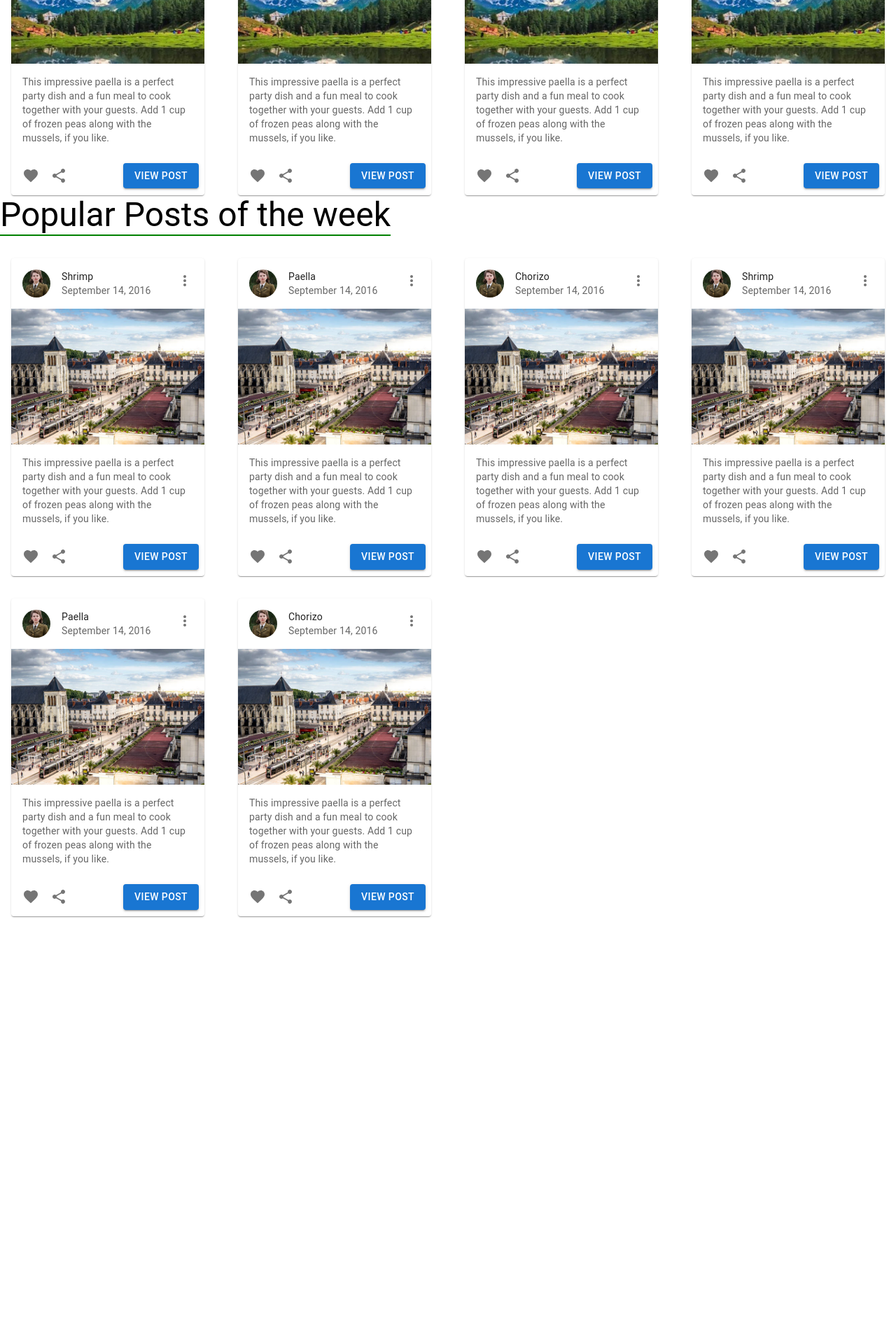
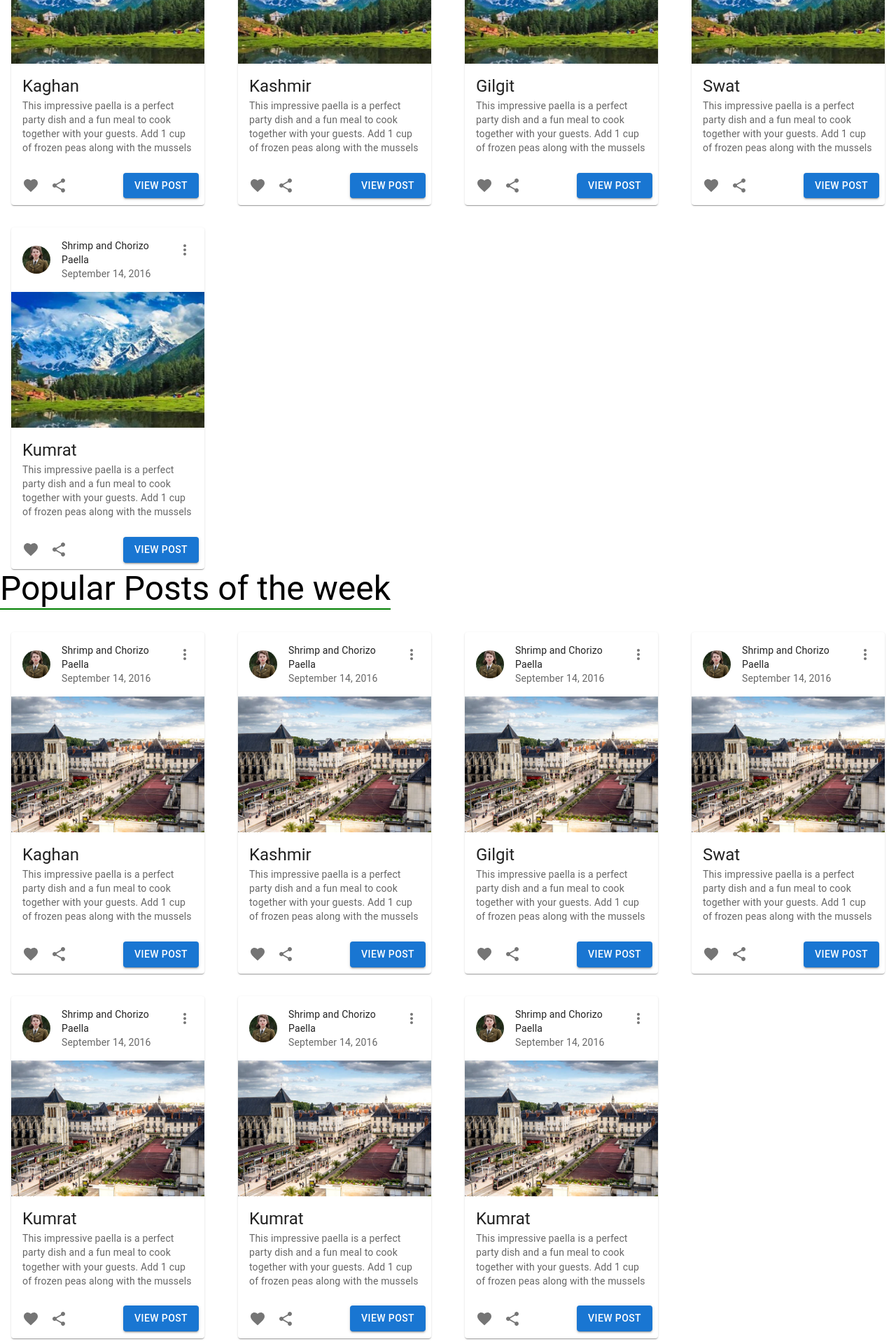
Before and after one commit to imdeveloper100/travel-book, a Next.js app: page / in a window 1280 px wide. Shown: the part 873-2793 px from the top of the page at 70% size. Before the commit the page ends 2190 px from the top, so only its background shows below. Built offline with nearby package versions, Linux system fonts and the light colour scheme.

Commit message:
posts compnent modified:  - Now posts title and description are coming from Array

```diff
--- a/components/posts/index.js
+++ b/components/posts/index.js
@@ -21,6 +21,38 @@ import Box from "@mui/material/Box";
 import Styles from "./main.module.css";
 import { Link } from "@mui/material";
 
+const userData = [
+  {
+    user: [
+      {
+        title: "Kaghan",
+        description:
+          "This impressive paella is a perfect party dish and a fun meal to cook together with your guests. Add 1 cup of frozen peas along with the mussels",
+      },
+      {
+        title: "Kashmir",
+        description:
+          "This impressive paella is a perfect party dish and a fun meal to cook together with your guests. Add 1 cup of frozen peas along with the mussels",
+      },
+      {
+        title: "Gilgit",
+        description:
+          "This impressive paella is a perfect party dish and a fun meal to cook together with your guests. Add 1 cup of frozen peas along with the mussels",
+      },
+      {
+        title: "Swat",
+        description:
+          "This impressive paella is a perfect party dish and a fun meal to cook together with your guests. Add 1 cup of frozen peas along with the mussels",
+      },
+      {
+        title: "Kumrat",
+        description:
+          "This impressive paella is a perfect party dish and a fun meal to cook together with your guests. Add 1 cup of frozen peas along with the mussels",
+      },
+    ],
+  },
+];
+
 const ExpandMore = styled((props) => {
   const { expand, ...other } = props;
   return <IconButton {...other} />;
@@ -37,10 +69,7 @@ export default function Main() {
   const [expanded1, setExpanded1] = React.useState(false);
   const [data, setData] = React.useState();
 
-
-  const handlePostClick = () => {
-
-  }
+  const handlePostClick = () => {};
   const handleExpandClick = () => {
     setExpanded(!expanded);
   };
@@ -53,12 +82,10 @@ export default function Main() {
           </Typography>
         </Item>
         <Grid className={Styles.cardGrid} item xs={12} md={4} lg={3}>
+          {userData.map((data, i) => (
             <Item className={Styles.cardItem}>
-            <Card className={Styles.card} sx={{ maxWidth: 350 }}>
+              <Card key={i} className={Styles.card} sx={{ maxWidth: 350 }}>
                 <CardHeader
-              link= {
-                <Link href="./profile"></Link>
-              }
                   avatar={
                     <Avatar
                       sx={{ bgcolor: red[500] }}
@@ -82,10 +109,15 @@ export default function Main() {
                   alt="Paella dish"
                 />
                 <CardContent>
+                  <Typography
+                    variant="h5"
+                    color="text.primary"
+                    sx={{ mb: "2px" }}
+                  >
+                    {data.user[0].title}
+                  </Typography>
                   <Typography variant="body2" color="text.secondary">
-                  This impressive paella is a perfect party dish and a fun meal
-                  to cook together with your guests. Add 1 cup of frozen peas
-                  along with the mussels, if you like.
+                    {data.user[0].description}
                   </Typography>
                 </CardContent>
                 <CardActions disableSpacing>
@@ -100,14 +132,13 @@ export default function Main() {
                 </CardActions>
               </Card>
             </Item>
+          ))}
         </Grid>
         <Grid className={Styles.cardGrid} item xs={12} md={4} lg={3}>
+          {userData.map((data, i) => (
             <Item className={Styles.cardItem}>
-            <Card className={Styles.card} sx={{ maxWidth: 350 }}>
+              <Card key={i} className={Styles.card} sx={{ maxWidth: 350 }}>
                 <CardHeader
-              link= {
-                <Link href="./profile"></Link>
-              }
                   avatar={
                     <Avatar
                       sx={{ bgcolor: red[500] }}
@@ -131,10 +162,15 @@ export default function Main() {
                   alt="Paella dish"
                 />
                 <CardContent>
+                  <Typography
+                    variant="h5"
+                    color="text.primary"
+                    sx={{ mb: "2px" }}
+                  >
+                    {data.user[1].title}
+                  </Typography>
                   <Typography variant="body2" color="text.secondary">
-                  This impressive paella is a perfect party dish and a fun meal
-                  to cook together with your guests. Add 1 cup of frozen peas
-                  along with the mussels, if you like.
+                    {data.user[1].description}
                   </Typography>
                 </CardContent>
                 <CardActions disableSpacing>
@@ -149,14 +185,13 @@ export default function Main() {
                 </CardActions>
               </Card>
             </Item>
+          ))}
         </Grid>
         <Grid className={Styles.cardGrid} item xs={12} md={4} lg={3}>
+          {userData.map((data, i) => (
             <Item className={Styles.cardItem}>
-            <Card className={Styles.card} sx={{ maxWidth: 350 }}>
+              <Card key={i} className={Styles.card} sx={{ maxWidth: 350 }}>
                 <CardHeader
-              link= {
-                <Link href="./profile"></Link>
-              }
                   avatar={
                     <Avatar
                       sx={{ bgcolor: red[500] }}
@@ -180,10 +215,15 @@ export default function Main() {
                   alt="Paella dish"
                 />
                 <CardContent>
+                  <Typography
+                    variant="h5"
+                    color="text.primary"
+                    sx={{ mb: "2px" }}
+                  >
+                    {data.user[2].title}
+                  </Typography>
                   <Typography variant="body2" color="text.secondary">
-                  This impressive paella is a perfect party dish and a fun meal
-                  to cook together with your guests. Add 1 cup of frozen peas
-                  along with the mussels, if you like.
+                    {data.user[2].description}
                   </Typography>
                 </CardContent>
                 <CardActions disableSpacing>
@@ -198,14 +238,13 @@ export default function Main() {
                 </CardActions>
               </Card>
             </Item>
+          ))}
         </Grid>
         <Grid className={Styles.cardGrid} item xs={12} md={4} lg={3}>
+          {userData.map((data, i) => (
             <Item className={Styles.cardItem}>
-            <Card className={Styles.card} sx={{ maxWidth: 350 }}>
+              <Card key={i} className={Styles.card} sx={{ maxWidth: 350 }}>
                 <CardHeader
-              link= {
-                <Link href="./profile"></Link>
-              }
                   avatar={
                     <Avatar
                       sx={{ bgcolor: red[500] }}
@@ -229,10 +268,15 @@ export default function Main() {
                   alt="Paella dish"
                 />
                 <CardContent>
+                  <Typography
+                    variant="h5"
+                    color="text.primary"
+                    sx={{ mb: "2px" }}
+                  >
+                    {data.user[3].title}
+                  </Typography>
                   <Typography variant="body2" color="text.secondary">
-                  This impressive paella is a perfect party dish and a fun meal
-                  to cook together with your guests. Add 1 cup of frozen peas
-                  along with the mussels, if you like.
+                    {data.user[3].description}
                   </Typography>
                 </CardContent>
                 <CardActions disableSpacing>
@@ -247,22 +291,17 @@ export default function Main() {
                 </CardActions>
               </Card>
             </Item>
+          ))}
         </Grid>
-      </Grid>
-      <Grid container spacing={2}>
-        <Item>
-          <Typography className={Styles.heading} variant="h3" component="h3">
-            Popular Posts of the week
-          </Typography>
-        </Item>
         <Grid className={Styles.cardGrid} item xs={12} md={4} lg={3}>
+          {userData.map((data, i) => (
             <Item className={Styles.cardItem}>
-            <Card className={Styles.card} sx={{ maxWidth: 350 }}>
+              <Card key={i} className={Styles.card} sx={{ maxWidth: 350 }}>
                 <CardHeader
                   avatar={
                     <Avatar
                       sx={{ bgcolor: red[500] }}
-                    aria-label="recipe"
+                      aria-label="user"
                       alt="Agent Carter"
                       src="/Peggy_Carter.jpg"
                     />
@@ -272,20 +311,25 @@ export default function Main() {
                       <MoreVertIcon />
                     </IconButton>
                   }
-                title="Shrimp"
+                  title="Shrimp and Chorizo Paella"
                   subheader="September 14, 2016"
                 />
                 <CardMedia
                   component="img"
                   height="194"
-                image="/post2.jpg"
-                alt="France Tour"
+                  image="/paella.jpg"
+                  alt="Paella dish"
                 />
                 <CardContent>
+                  <Typography
+                    variant="h5"
+                    color="text.primary"
+                    sx={{ mb: "2px" }}
+                  >
+                    {data.user[4].title}
+                  </Typography>
                   <Typography variant="body2" color="text.secondary">
-                  This impressive paella is a perfect party dish and a fun meal
-                  to cook together with your guests. Add 1 cup of frozen peas
-                  along with the mussels, if you like.
+                    {data.user[4].description}
                   </Typography>
                 </CardContent>
                 <CardActions disableSpacing>
@@ -300,15 +344,24 @@ export default function Main() {
                 </CardActions>
               </Card>
             </Item>
+          ))}
         </Grid>
+      </Grid>
+      <Grid container spacing={2}>
+      <Item>
+          <Typography className={Styles.heading} variant="h3" component="h3">
+            Popular Posts of the week
+          </Typography>
+        </Item>
         <Grid className={Styles.cardGrid} item xs={12} md={4} lg={3}>
+          {userData.map((data, i) => (
             <Item className={Styles.cardItem}>
-            <Card className={Styles.card} sx={{ maxWidth: 350 }}>
+              <Card key={i} className={Styles.card} sx={{ maxWidth: 350 }}>
                 <CardHeader
                   avatar={
                     <Avatar
                       sx={{ bgcolor: red[500] }}
-                    aria-label="recipe"
+                      aria-label="user"
                       alt="Agent Carter"
                       src="/Peggy_Carter.jpg"
                     />
@@ -318,20 +371,25 @@ export default function Main() {
                       <MoreVertIcon />
                     </IconButton>
                   }
-                title="Paella"
+                  title="Shrimp and Chorizo Paella"
                   subheader="September 14, 2016"
                 />
                 <CardMedia
                   component="img"
                   height="194"
                   image="/post2.jpg"
-                alt="France Tour"
+                  alt="Paella dish"
                 />
                 <CardContent>
+                  <Typography
+                    variant="h5"
+                    color="text.primary"
+                    sx={{ mb: "2px" }}
+                  >
+                    {data.user[0].title}
+                  </Typography>
                   <Typography variant="body2" color="text.secondary">
-                  This impressive paella is a perfect party dish and a fun meal
-                  to cook together with your guests. Add 1 cup of frozen peas
-                  along with the mussels, if you like.
+                    {data.user[0].description}
                   </Typography>
                 </CardContent>
                 <CardActions disableSpacing>
@@ -346,15 +404,17 @@ export default function Main() {
                 </CardActions>
               </Card>
             </Item>
+          ))}
         </Grid>
         <Grid className={Styles.cardGrid} item xs={12} md={4} lg={3}>
+          {userData.map((data, i) => (
             <Item className={Styles.cardItem}>
-            <Card className={Styles.card} sx={{ maxWidth: 350 }}>
+              <Card key={i} className={Styles.card} sx={{ maxWidth: 350 }}>
                 <CardHeader
                   avatar={
                     <Avatar
                       sx={{ bgcolor: red[500] }}
-                    aria-label="recipe"
+                      aria-label="user"
                       alt="Agent Carter"
                       src="/Peggy_Carter.jpg"
                     />
@@ -364,20 +424,25 @@ export default function Main() {
                       <MoreVertIcon />
                     </IconButton>
                   }
-                title="Chorizo"
+                  title="Shrimp and Chorizo Paella"
                   subheader="September 14, 2016"
                 />
                 <CardMedia
                   component="img"
                   height="194"
                   image="/post2.jpg"
-                alt="France Tour"
+                  alt="Paella dish"
                 />
                 <CardContent>
+                  <Typography
+                    variant="h5"
+                    color="text.primary"
+                    sx={{ mb: "2px" }}
+                  >
+                    {data.user[1].title}
+                  </Typography>
                   <Typography variant="body2" color="text.secondary">
-                  This impressive paella is a perfect party dish and a fun meal
-                  to cook together with your guests. Add 1 cup of frozen peas
-                  along with the mussels, if you like.
+                    {data.user[1].description}
                   </Typography>
                 </CardContent>
                 <CardActions disableSpacing>
@@ -392,15 +457,17 @@ export default function Main() {
                 </CardActions>
               </Card>
             </Item>
+          ))}
         </Grid>
         <Grid className={Styles.cardGrid} item xs={12} md={4} lg={3}>
+          {userData.map((data, i) => (
             <Item className={Styles.cardItem}>
-            <Card className={Styles.card} sx={{ maxWidth: 350 }}>
+              <Card key={i} className={Styles.card} sx={{ maxWidth: 350 }}>
                 <CardHeader
                   avatar={
                     <Avatar
                       sx={{ bgcolor: red[500] }}
-                    aria-label="recipe"
+                      aria-label="user"
                       alt="Agent Carter"
                       src="/Peggy_Carter.jpg"
                     />
@@ -410,20 +477,25 @@ export default function Main() {
                       <MoreVertIcon />
                     </IconButton>
                   }
-                title="Shrimp"
+                  title="Shrimp and Chorizo Paella"
                   subheader="September 14, 2016"
                 />
                 <CardMedia
                   component="img"
                   height="194"
                   image="/post2.jpg"
-                alt="France Tour"
+                  alt="Paella dish"
                 />
                 <CardContent>
+                  <Typography
+                    variant="h5"
+                    color="text.primary"
+                    sx={{ mb: "2px" }}
+                  >
+                    {data.user[2].title}
+                  </Typography>
                   <Typography variant="body2" color="text.secondary">
-                  This impressive paella is a perfect party dish and a fun meal
-                  to cook together with your guests. Add 1 cup of frozen peas
-                  along with the mussels, if you like.
+                    {data.user[2].description}
                   </Typography>
                 </CardContent>
                 <CardActions disableSpacing>
@@ -438,15 +510,17 @@ export default function Main() {
                 </CardActions>
               </Card>
             </Item>
+          ))}
         </Grid>
         <Grid className={Styles.cardGrid} item xs={12} md={4} lg={3}>
+          {userData.map((data, i) => (
             <Item className={Styles.cardItem}>
-            <Card className={Styles.card} sx={{ maxWidth: 350 }}>
+              <Card key={i} className={Styles.card} sx={{ maxWidth: 350 }}>
                 <CardHeader
                   avatar={
                     <Avatar
                       sx={{ bgcolor: red[500] }}
-                    aria-label="recipe"
+                      aria-label="user"
                       alt="Agent Carter"
                       src="/Peggy_Carter.jpg"
                     />
@@ -456,20 +530,25 @@ export default function Main() {
                       <MoreVertIcon />
                     </IconButton>
                   }
-                title="Paella"
+                  title="Shrimp and Chorizo Paella"
                   subheader="September 14, 2016"
                 />
                 <CardMedia
                   component="img"
                   height="194"
                   image="/post2.jpg"
-                alt="France Tour"
+                  alt="Paella dish"
                 />
                 <CardContent>
+                  <Typography
+                    variant="h5"
+                    color="text.primary"
+                    sx={{ mb: "2px" }}
+                  >
+                    {data.user[3].title}
+                  </Typography>
                   <Typography variant="body2" color="text.secondary">
-                  This impressive paella is a perfect party dish and a fun meal
-                  to cook together with your guests. Add 1 cup of frozen peas
-                  along with the mussels, if you like.
+                    {data.user[3].description}
                   </Typography>
                 </CardContent>
                 <CardActions disableSpacing>
@@ -484,15 +563,17 @@ export default function Main() {
                 </CardActions>
               </Card>
             </Item>
+          ))}
         </Grid>
         <Grid className={Styles.cardGrid} item xs={12} md={4} lg={3}>
+          {userData.map((data, i) => (
             <Item className={Styles.cardItem}>
-            <Card className={Styles.card} sx={{ maxWidth: 350 }}>
+              <Card key={i} className={Styles.card} sx={{ maxWidth: 350 }}>
                 <CardHeader
                   avatar={
                     <Avatar
                       sx={{ bgcolor: red[500] }}
-                    aria-label="recipe"
+                      aria-label="user"
                       alt="Agent Carter"
                       src="/Peggy_Carter.jpg"
                     />
@@ -502,20 +583,25 @@ export default function Main() {
                       <MoreVertIcon />
                     </IconButton>
                   }
-                title="Chorizo"
+                  title="Shrimp and Chorizo Paella"
                   subheader="September 14, 2016"
                 />
                 <CardMedia
                   component="img"
                   height="194"
                   image="/post2.jpg"
-                alt="France Tour"
+                  alt="Paella dish"
                 />
                 <CardContent>
+                  <Typography
+                    variant="h5"
+                    color="text.primary"
+                    sx={{ mb: "2px" }}
+                  >
+                    {data.user[4].title}
+                  </Typography>
                   <Typography variant="body2" color="text.secondary">
-                  This impressive paella is a perfect party dish and a fun meal
-                  to cook together with your guests. Add 1 cup of frozen peas
-                  along with the mussels, if you like.
+                    {data.user[4].description}
                   </Typography>
                 </CardContent>
                 <CardActions disableSpacing>
@@ -530,8 +616,114 @@ export default function Main() {
                 </CardActions>
               </Card>
             </Item>
+          ))}
         </Grid>
-
+        <Grid className={Styles.cardGrid} item xs={12} md={4} lg={3}>
+          {userData.map((data, i) => (
+            <Item className={Styles.cardItem}>
+              <Card key={i} className={Styles.card} sx={{ maxWidth: 350 }}>
+                <CardHeader
+                  avatar={
+                    <Avatar
+                      sx={{ bgcolor: red[500] }}
+                      aria-label="user"
+                      alt="Agent Carter"
+                      src="/Peggy_Carter.jpg"
+                    />
+                  }
+                  action={
+                    <IconButton aria-label="settings">
+                      <MoreVertIcon />
+                    </IconButton>
+                  }
+                  title="Shrimp and Chorizo Paella"
+                  subheader="September 14, 2016"
+                />
+                <CardMedia
+                  component="img"
+                  height="194"
+                  image="/post2.jpg"
+                  alt="Paella dish"
+                />
+                <CardContent>
+                  <Typography
+                    variant="h5"
+                    color="text.primary"
+                    sx={{ mb: "2px" }}
+                  >
+                    {data.user[4].title}
+                  </Typography>
+                  <Typography variant="body2" color="text.secondary">
+                    {data.user[4].description}
+                  </Typography>
+                </CardContent>
+                <CardActions disableSpacing>
+                  <IconButton aria-label="add to favorites">
+                    <FavoriteIcon />
+                  </IconButton>
+                  <IconButton aria-label="share">
+                    <ShareIcon />
+                  </IconButton>
+                  <Box sx={{ flexGrow: 1 }} />
+                  <Button variant="contained"> View Post </Button>
+                </CardActions>
+              </Card>
+            </Item>
+          ))}
+        </Grid>
+        <Grid className={Styles.cardGrid} item xs={12} md={4} lg={3}>
+          {userData.map((data, i) => (
+            <Item className={Styles.cardItem}>
+              <Card key={i} className={Styles.card} sx={{ maxWidth: 350 }}>
+                <CardHeader
+                  avatar={
+                    <Avatar
+                      sx={{ bgcolor: red[500] }}
+                      aria-label="user"
+                      alt="Agent Carter"
+                      src="/Peggy_Carter.jpg"
+                    />
+                  }
+                  action={
+                    <IconButton aria-label="settings">
+                      <MoreVertIcon />
+                    </IconButton>
+                  }
+                  title="Shrimp and Chorizo Paella"
+                  subheader="September 14, 2016"
+                />
+                <CardMedia
+                  component="img"
+                  height="194"
+                  image="/post2.jpg"
+                  alt="Paella dish"
+                />
+                <CardContent>
+                  <Typography
+                    variant="h5"
+                    color="text.primary"
+                    sx={{ mb: "2px" }}
+                  >
+                    {data.user[4].title}
+                  </Typography>
+                  <Typography variant="body2" color="text.secondary">
+                    {data.user[4].description}
+                  </Typography>
+                </CardContent>
+                <CardActions disableSpacing>
+                  <IconButton aria-label="add to favorites">
+                    <FavoriteIcon />
+                  </IconButton>
+                  <IconButton aria-label="share">
+                    <ShareIcon />
+                  </IconButton>
+                  <Box sx={{ flexGrow: 1 }} />
+                  <Button variant="contained"> View Post </Button>
+                </CardActions>
+              </Card>
+            </Item>
+          ))}
+        </Grid>
       </Grid>
     </>
   );
```
Lines whose indentation alone changed are shown as unchanged.
